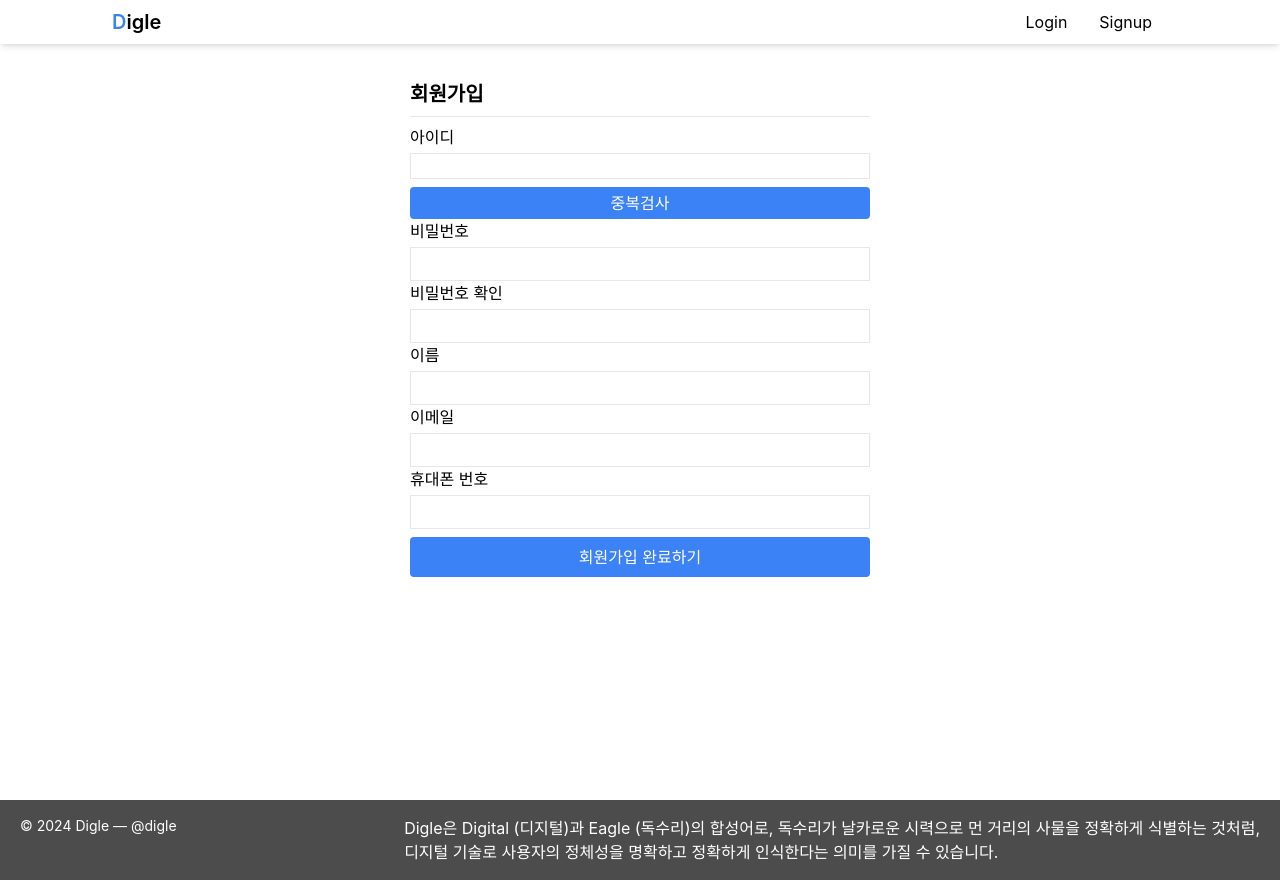
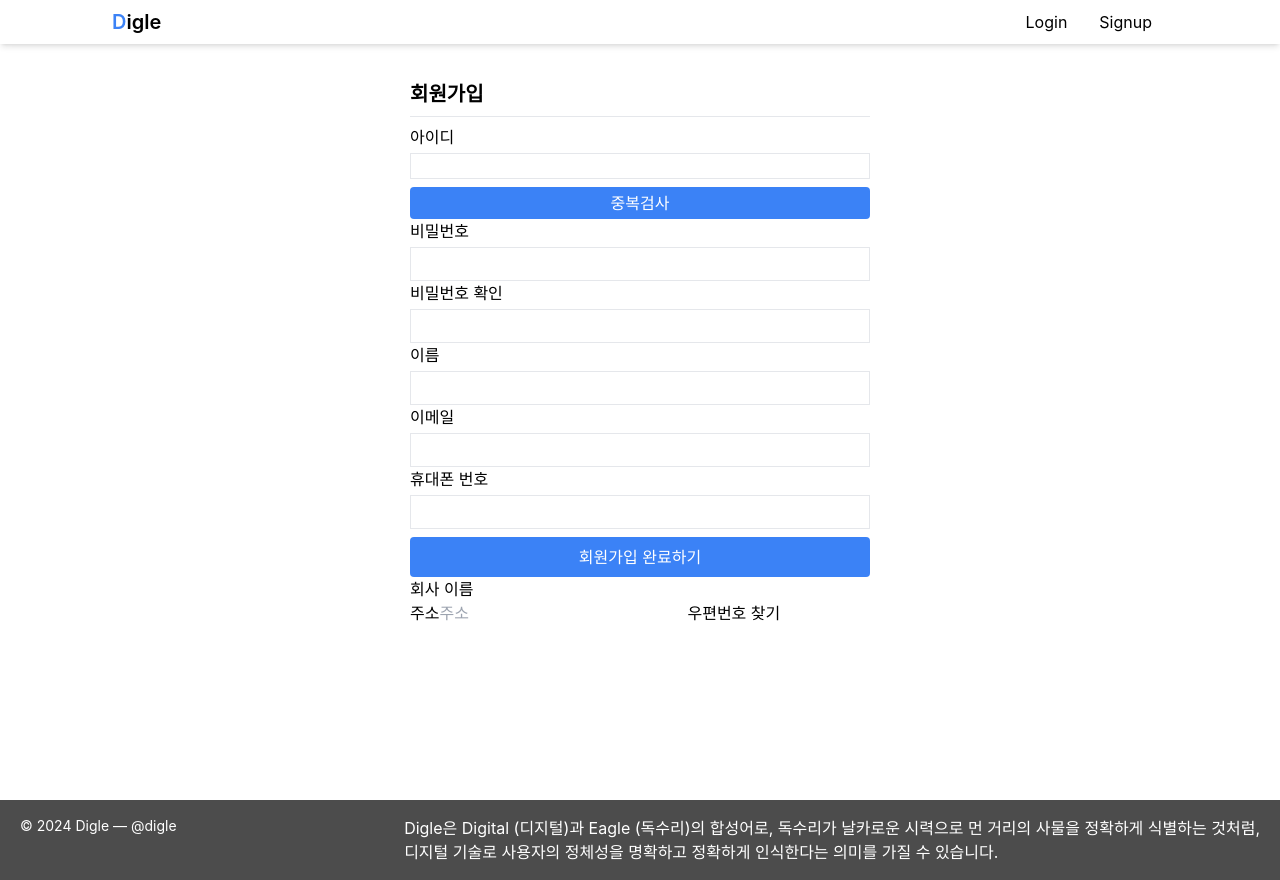
Before and after one commit to kimchiuk/Digle, a React (Create React App) app in the folder front/: page /signup/detail in a window 1280 px wide. Built offline with nearby package versions, Linux system fonts and the light colour scheme.

Commit message:
adfasdfa q

```diff
--- a/front/package.json
+++ b/front/package.json
@@ -9,6 +9,7 @@
     "@testing-library/user-event": "^13.5.0",
     "axios": "^1.6.5",
     "react": "^18.2.0",
+    "react-daum-postcode": "^3.1.3",
     "react-dom": "^18.2.0",
     "react-router-dom": "^6.21.2",
     "react-scripts": "^5.0.1",
--- a/front/src/App.js
+++ b/front/src/App.js
@@ -2,8 +2,10 @@ import React from "react";
 import { BrowserRouter, Routes, Route } from "react-router-dom";
 import Footer from "./components/Footer";
 import Main from "./pages/MainPage";
+import SelectSignup from "./pages/signup/SelectSignup";
 import Signup from "./pages/signup/Signup";
 import SignupDetail from "./pages/signup/SignupDetail";
+
 import "./App.css";
 import Navbar from "./components/Navbar";
 import Profile from "./pages/profile/Profile";
@@ -24,12 +26,16 @@ function App() {
       <Routes>
         <Route path="/" element={<Main />} />
         <Route path="/test" element={<Test />} />
+        <Route path="/selectsignup" element={<SelectSignup />} />
         <Route path="/signup" element={<Signup />} />
         <Route path="/signup/detail" element={<SignupDetail />} />
         <Route path="/profile" element={<Profile />} />
         <Route path="/login" element={<Login />} />
         <Route path="/google_login" element={<GoogleLoginButton />} />
-        <Route path="/google_login/callback" element={<GoogleLoginCallback />} />
+        <Route
+          path="/google_login/callback"
+          element={<GoogleLoginCallback />}
+        />
         <Route path="/naver_login" element={<NaverLoginButton />} />
         <Route path="/naver_login/callback" element={<NaverLoginCallback />} />
         <Route path="/kakao_login" element={<KakaoLoginButton />} />
--- /dev/null
+++ b/front/src/components/signup/BusinessSignup.js
@@ -0,0 +1,51 @@
+import { useState } from "react";
+import DaumPost from "./DaumPost";
+
+const BusinessSignup = () => {
+  const [companyName, setCompanyName] = useState("");
+  const [enrollCompany, setEnrollCompany] = useState({
+    address: "",
+  });
+  const [popup, setPopup] = useState(false);
+
+  const handleInput = (e) => {
+    setEnrollCompany({
+      ...enrollCompany,
+      [e.target.name]: e.target.value,
+    });
+  };
+
+  const handleComplete = (data) => {
+    setPopup(!popup);
+  };
+
+  return (
+    <>
+      <div>
+        <label for="">회사 이름</label>
+        <input type="text" />
+      </div>
+      <div className="address_search">
+        <label for="">주소</label>
+        <input
+          className="user_enroll_text"
+          placeholder="주소"
+          type="text"
+          required={true}
+          name="address"
+          onChange={handleInput}
+          value={enrollCompany.address}
+        />
+        <button onClick={handleComplete}>우편번호 찾기</button>
+        {popup && (
+          <DaumPost
+            company={enrollCompany}
+            setcompany={setEnrollCompany}
+          ></DaumPost>
+        )}
+      </div>
+    </>
+  );
+};
+
+export default BusinessSignup;
--- /dev/null
+++ b/front/src/components/signup/DaumPost.js
@@ -0,0 +1,39 @@
+import DaumPostcode from "react-daum-postcode";
+
+const DaumPost = (props) => {
+  const complete = (data) => {
+    let fullAddress = data.fullAddress;
+    let extraAddress = "";
+
+    if (data.addressType === "R") {
+      if (data.bname !== "") {
+        extraAddress += data.bname;
+      }
+      if (data.buildingName !== "") {
+        extraAddress +=
+          extraAddress !== "" ? `, ${data.buildingName}` : data.buildingName;
+      }
+      fullAddress += extraAddress !== "" ? ` (${extraAddress})` : "";
+    }
+    console.log(data);
+    console.log(fullAddress);
+    console.log(data.zonecode);
+
+    props.setcompany({
+      ...props.company,
+      address: fullAddress,
+    });
+  };
+
+  return (
+    <div>
+      <DaumPostcode
+        className="fixed, left-0, top-0 h-[100%] w-[100%]"
+        autoClose
+        onComplete={complete}
+      />
+    </div>
+  );
+};
+
+export default DaumPost;
--- /dev/null
+++ b/front/src/components/signup/EmailButton.js
@@ -0,0 +1,11 @@
+const EmailButton = () => {
+  return (
+    <>
+      <div>
+        <button>이메일 인증</button>
+      </div>
+    </>
+  );
+};
+
+export default EmailButton;
--- /dev/null
+++ b/front/src/pages/signup/SelectSignup.js
@@ -0,0 +1,20 @@
+const SelectSignup = () => {
+  return (
+    <>
+      <div className="flex w-full h-full pt-20 flex-row flex-wrap">
+        <div className="w-1/2 text-center">
+          <button className="py-2 px-4 bg-red-500 text-white rounded-md hover:bg-red-700">
+            개인 회원
+          </button>
+        </div>
+        <div className="w-1/2 text-center">
+          <button className="py-2 px-4 bg-blue-500 text-white rounded-md hover:bg-blue-700">
+            기업 회원
+          </button>
+        </div>
+      </div>
+    </>
+  );
+};
+
+export default SelectSignup;
--- a/front/src/pages/signup/Signup.js
+++ b/front/src/pages/signup/Signup.js
@@ -26,6 +26,7 @@ const Signup = () => {
     }
   };
   return (
+    <div className="center">
       <div className="w-96 mx-auto pt-20 text-left">
         <div className="p-2">회원가입</div>
         <div className="p-2">이용 약관 정책</div>
@@ -66,6 +67,7 @@ const Signup = () => {
           다음으로
         </button>
       </div>
+    </div>
   );
 };
 
--- a/front/src/pages/signup/SignupChoice.js
+++ /dev/null
@@ -1,16 +0,0 @@
-const SignupChioce = () => {
-  return (
-    <>
-      <div className="flex w-full h-full">
-        <div>
-          <button>개인 회원</button>
-        </div>
-        <div>
-          <button>기업 회원</button>
-        </div>
-      </div>
-    </>
-  );
-};
-
-export default SignupChioce;
--- a/front/src/pages/signup/SignupDetail.js
+++ b/front/src/pages/signup/SignupDetail.js
@@ -1,5 +1,7 @@
 import { useState } from "react";
 // import axios from "axios";
+
+import BusinessSignup from "../../components/signup/BusinessSignup";
 
 const SignupDetail = () => {
   // id, pwd, pwd2, username, email, address, phone
@@ -28,7 +30,7 @@ const SignupDetail = () => {
 
     // 제출 이후 아이디 생성 로직
   };
-  // handler 7가지
+  // handler
   const idHandler = (e) => {
     const currentId = e.target.value;
     setIdentification(currentId);
@@ -104,29 +106,7 @@ const SignupDetail = () => {
       setIsPhone(true);
     }
   };
-
-  // // id 유효성검사 (중복유무)
-  // const checkId = async () => {
-  //   try {
-  //     const response = await axios.post("#", {
-  //       identification,
-  //     });
-
-  //     const result = response.data;
-
-  //     if (result.isDuplicate) {
-  //       setIdMsg("이미 사용중인 아이디입니다.");
-  //       setIsPhone(false);
-  //     } else {
-  //       setIdMsg("사용 가능한 아이디입니다.");
-  //       setIsPhone(true);
-  //     }
-  //   } catch (err) {
-  //     console.log(err);
-  //   }
-  // };
-
-  // email 유효성검사 (중복 유무)
+  // email 중복유무
 
   return (
     <>
@@ -247,12 +227,14 @@ const SignupDetail = () => {
                 {phoneMessage}
               </div>
             </div>
+            <div></div>
             <input
               className="bg-blue-500 text-white py-2 px-4 rounded cursor-pointer mt-2 w-full "
               type="submit"
               value="회원가입 완료하기"
             />
           </form>
+          <BusinessSignup />
         </div>
       </div>
     </>
```
Also changed, not shown: 1 other file (tests, documents, lock files or other folders). Lines whose indentation alone changed are shown as unchanged.
